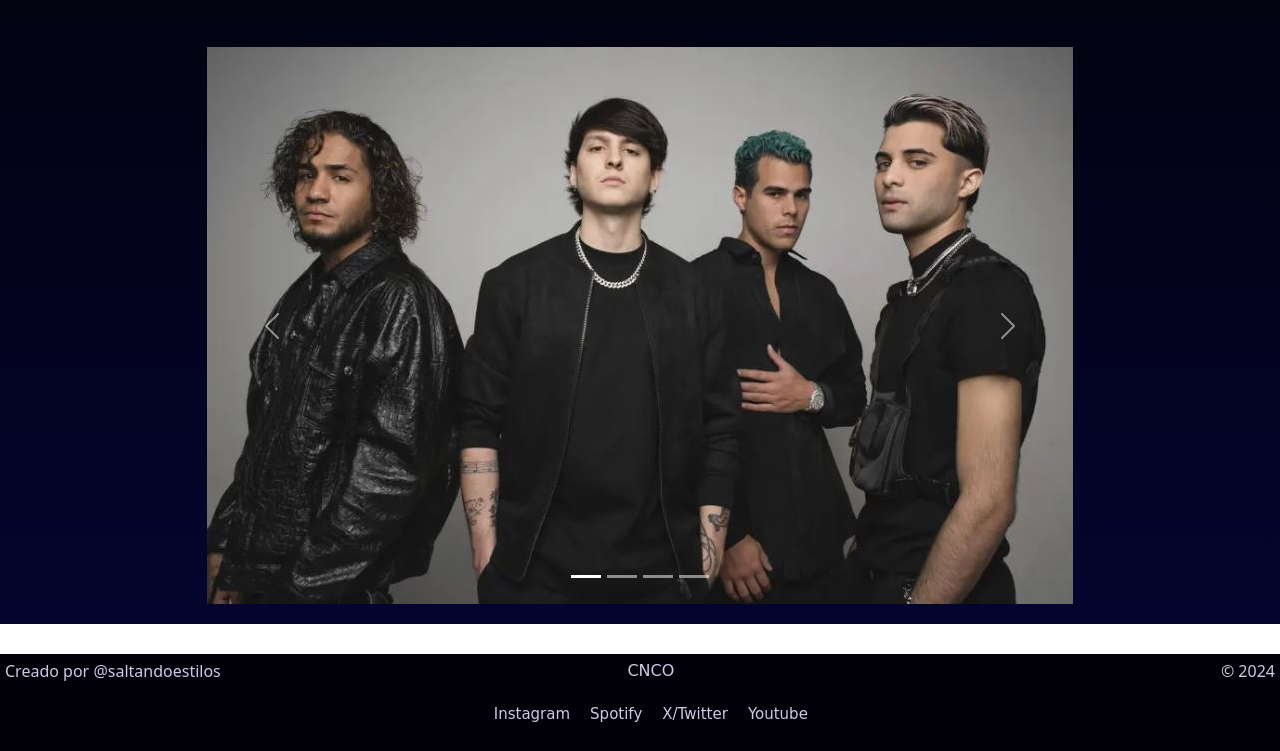
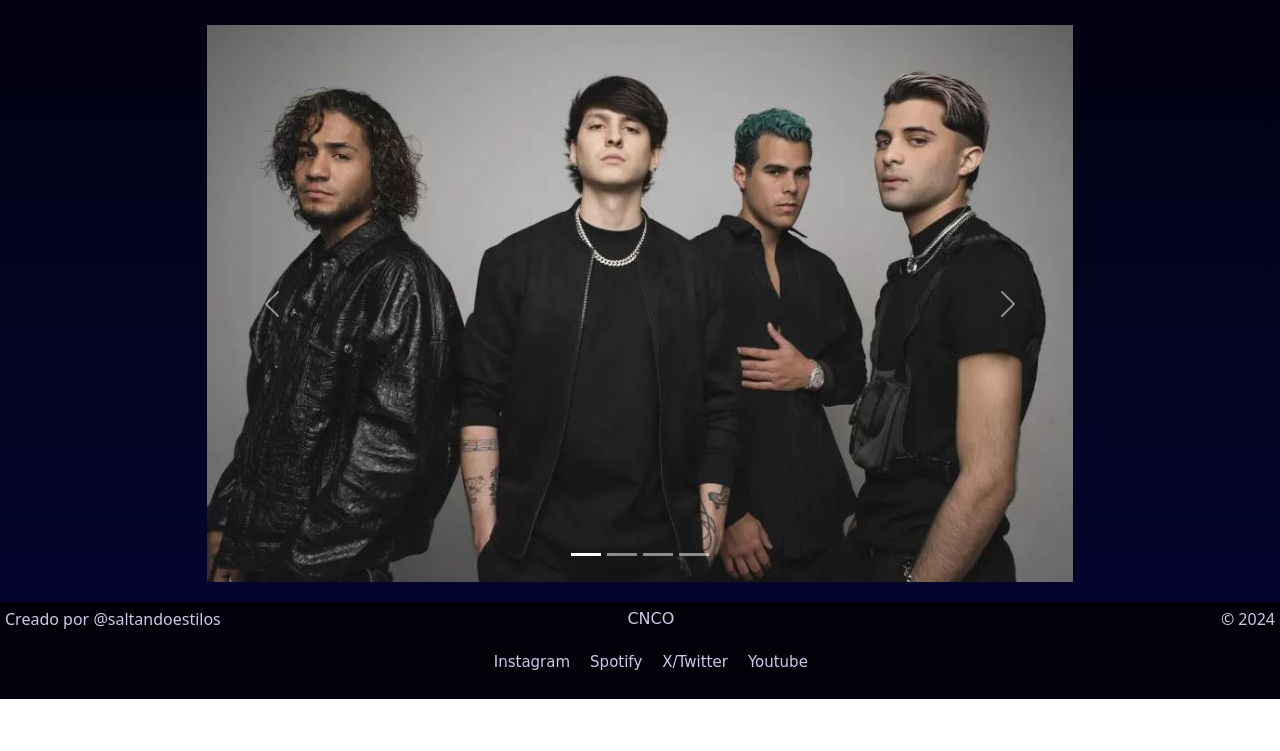
Before and after one commit to FlorenciaSmithVera/desarrolloweb-final, a plain HTML site: page pages/galeria.html in a window 1280 px wide. Shown: the part 193-944 px from the top of the page. After the commit the page ends 892 px from the top, so only its background shows below. Drawn offline with nearby package versions, Linux system fonts and the light colour scheme; a web font is replaced by a local one.

Commit message:
arreglo final galeria FINNN

```diff
--- a/css/style.css
+++ b/css/style.css
@@ -241,8 +241,7 @@ main {
 .carrousel-cnco {
   display: flex;
   justify-content: center;
-  padding: 20px;
-  margin: 30px; }
+  padding: 20px 20px; }
 
 .animate__animated.animate__bounce {
   --animate-duration: 3s;
--- a/scss/sections/_galeria.scss
+++ b/scss/sections/_galeria.scss
@@ -1,6 +1,5 @@
 .carrousel-cnco {
     display: flex;
     justify-content: center;
-    padding: 20px;
-    margin: 30px;
-}
+    padding: 20px 20px;
+ }
```
